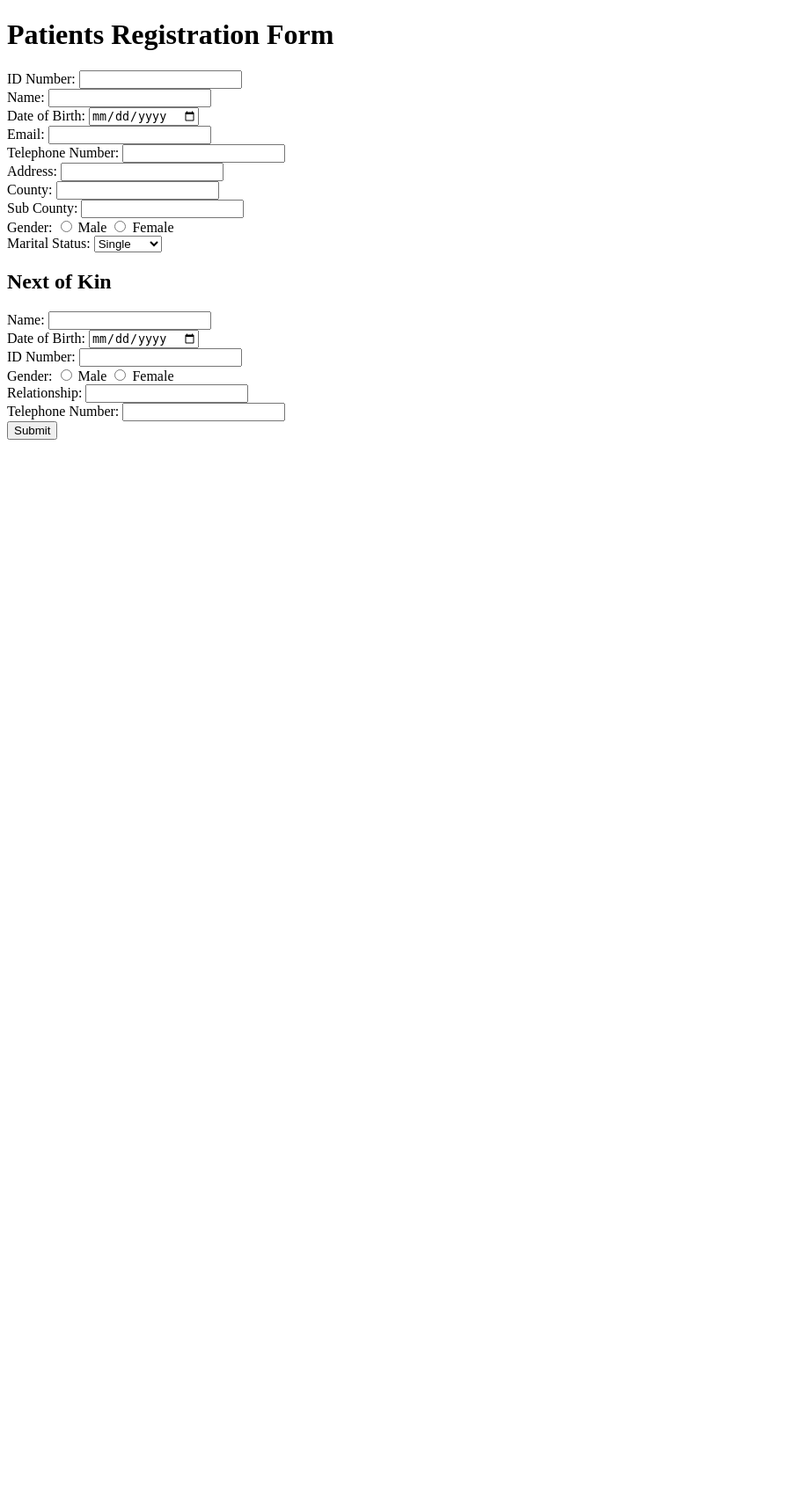
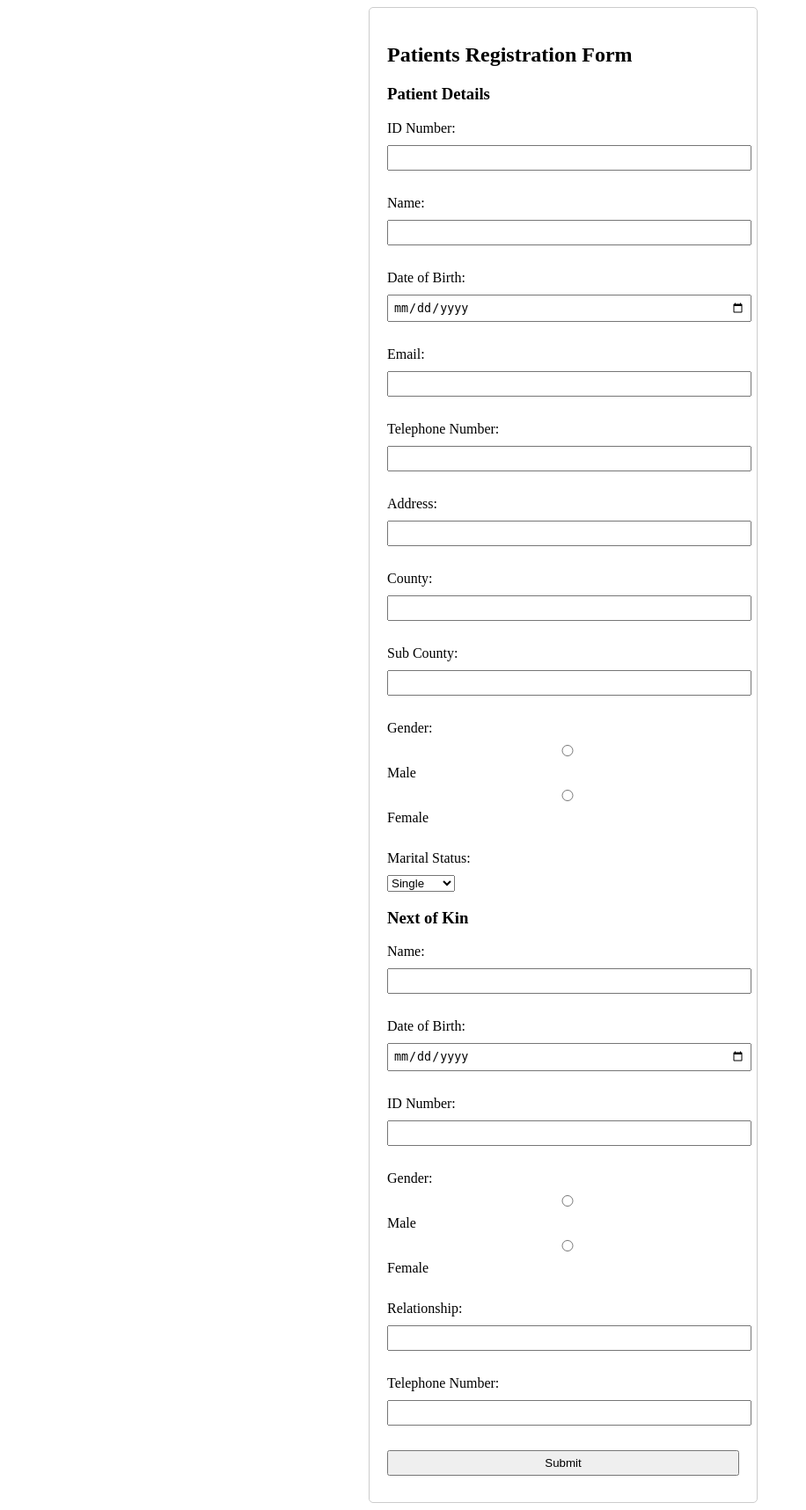
Before and after one commit to iansmall26/Patient-Form, a Flask app: page / in a window 1280 px wide. Shown: the whole page at 88% size, without its empty margins (0-916 px from the left). Before the commit the page ends 500 px from the top, so only its background shows below. Run offline with Flask 3, Linux system fonts and the light colour scheme.

Commit message:
styling added.

```diff
--- a/templates/registration_form.html
+++ b/templates/registration_form.html
@@ -1,11 +1,16 @@
 <!DOCTYPE html>
-<html>
+<html lang="en">
 <head>
+  <meta charset="UTF-8">
+  <meta name="viewport" content="width=device-width, initial-scale=1.0">
   <title>Patients Registration Form</title>
+  <link rel="stylesheet" href="styles.css">
 </head>
 <body>
-    <h1>Patients Registration Form</h1>
+  <div class="container">
+        <h2>Patients Registration Form</h2>
         <form method="post" action="/">
+            <h3>Patient Details</h3>
             <label for="id_number">ID Number:</label>
             <input type="text" id="id_number" name="id_number" required>
             </br>
@@ -15,7 +20,12 @@
 
 
             <label for="dob">Date of Birth:</label>
-        <input type="date" id="dob" name="dob" required>
+            <input type="date" id="dob" name="dob" placeholder=max max={{todays}} required>
+            <script>
+
+                todays = yyyy+'-'+mm+'-'+dd;
+                document.getElementById("dob").setAttribute("max", todays);
+              </script>
             <br>
 
             <label for="email">Email:</label>
@@ -55,7 +65,7 @@
             </select>
             <br>
 
-        <h2>Next of Kin</h2>
+            <h3>Next of Kin</h3>
             <label for="next_of_kin_name">Name:</label>
             <input type="text" id="next_of_kin_name" name="next_of_kin_name" required>
             <br>
@@ -85,5 +95,6 @@
 
             <input type="submit" value="Submit">
         </form>
+    </div>
 </body>
 </html>
--- /dev/null
+++ b/templates/styles.css
@@ -0,0 +1,27 @@
+.container {
+    max-width: 400px;
+    margin: 0 auto;
+    padding: 20px;
+    border: 1px solid #ccc;
+    border-radius: 5px;
+  }
+
+  form label,
+  form input {
+    display: block;
+    margin-bottom: 10px;
+  }
+
+  form input {
+    width: 100%;
+    padding: 5px;
+  }
+
+  form button {
+    margin-top: 10px;
+  }
+
+  #message {
+    margin-top: 20px;
+    color: green;
+  }
```
Lines whose indentation alone changed are shown as unchanged.
